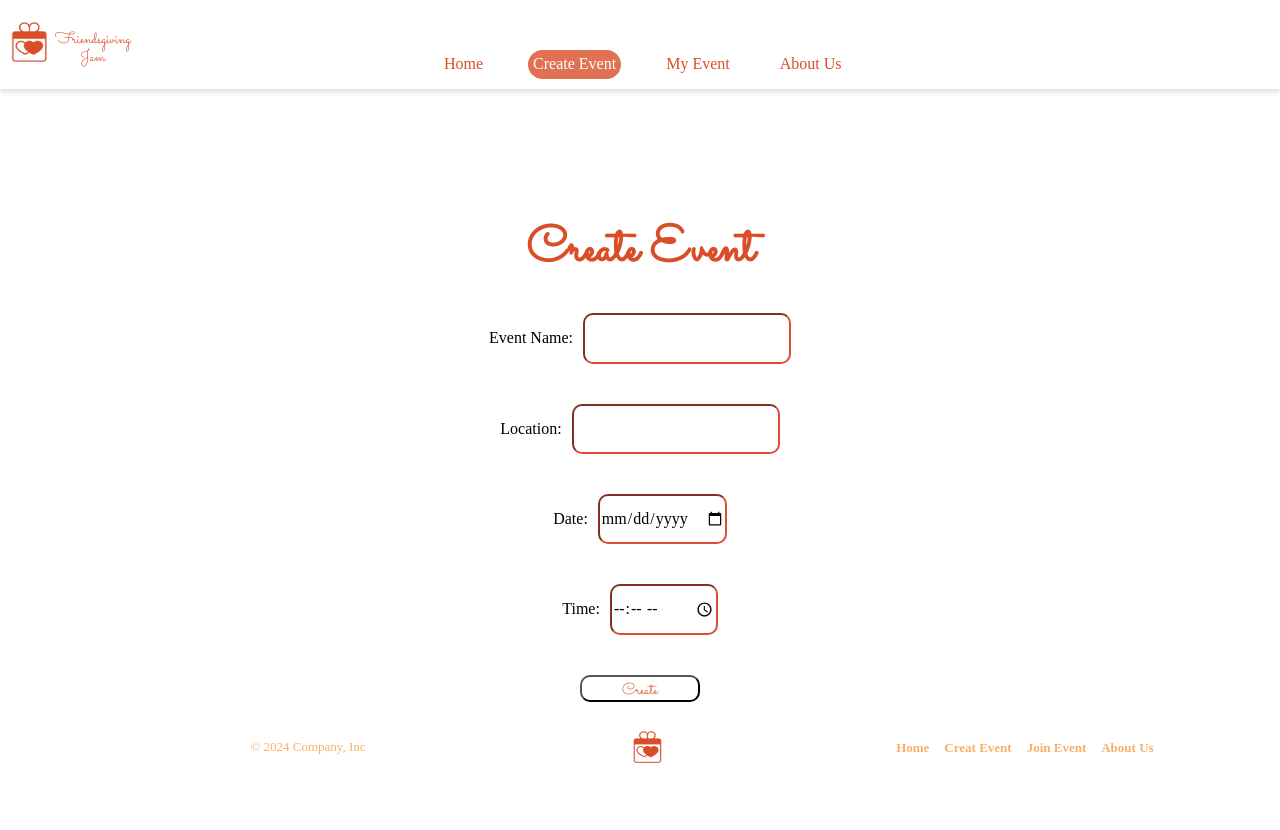
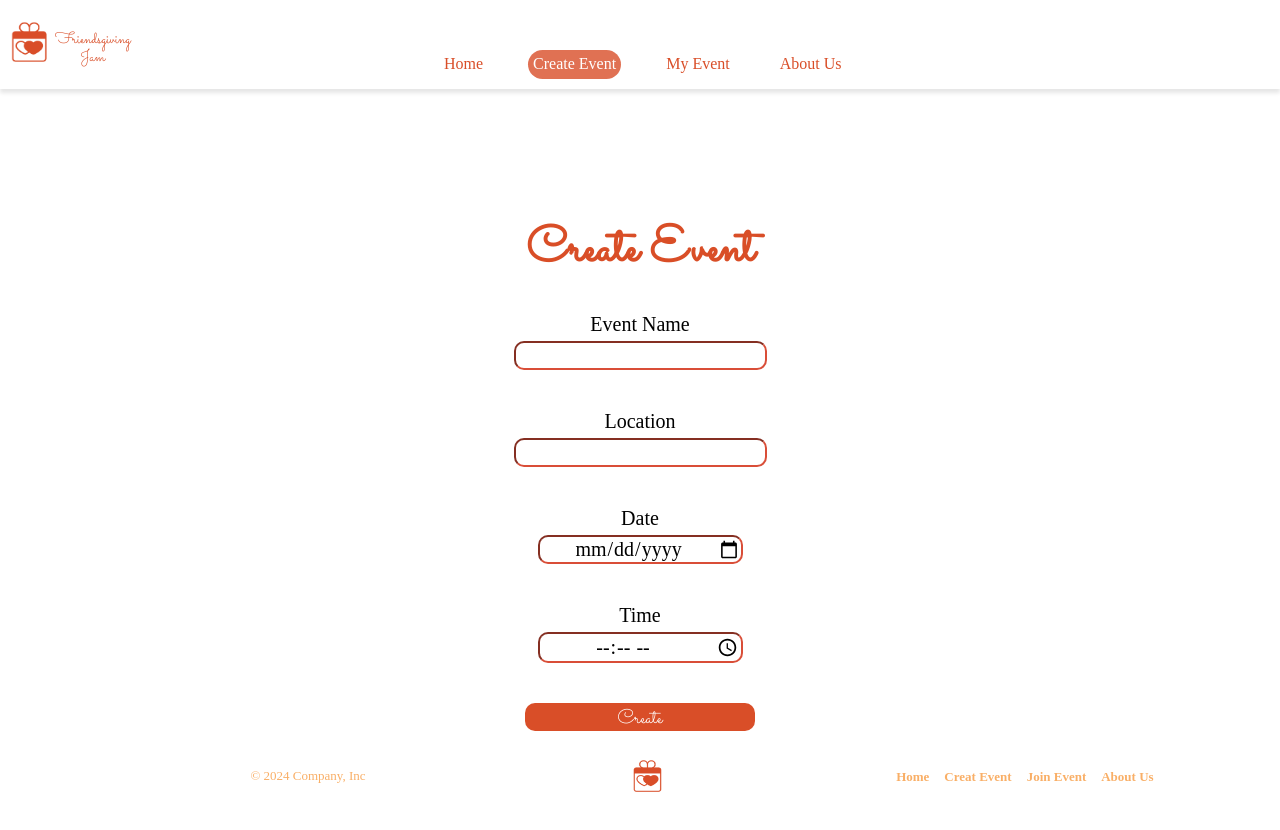
Before and after one commit to Sharrine8/code-jam_react, a React (Vite) app: page /#/events in a window 1280 px wide. Shown: the top 830 px of the page. Built offline with nearby package versions, Linux system fonts and the light colour scheme.

Commit message:
fix: create-event css -- align inputs

```diff
--- a/src/blocks/Form.css
+++ b/src/blocks/Form.css
@@ -7,14 +7,20 @@
 }
 
 .form__label {
-  display: flex;
-  gap: 10px;
+  font-size: 20px;
+  font-weight: 500;
+}
+
+.form__text {
+  margin: 0 0 5px;
 }
 
 .form__input {
   border-color: #d94e38;
   border-radius: 10px;
   color: black;
+  min-width: 200px;
+  text-align: center;
 }
 
 .form__input:focus {
@@ -25,7 +31,11 @@
 .form__button {
   font-family: "Sacramento", Arial, sans-serif;
   padding: 5px 40px 0;
-  color: #d94e27;
-  background-color: #fff;
+  color: #fff;
+  background-color: #d94e28;
   border-radius: 10px;
+  min-width: 230px;
+  border: none;
+  border-radius: 10px;
+  font-size: 20px;
 }
--- a/src/blocks/MyEvent.css
+++ b/src/blocks/MyEvent.css
@@ -5,7 +5,7 @@
 .my-event__title {
   font-family: "Sacramento", Arial, sans-serif;
   color: #d94e28;
-  margin-bottom: 0;
+  margin: 0 auto;
   font-size: 50px;
 }
 
--- a/src/components/App.jsx
+++ b/src/components/App.jsx
@@ -9,7 +9,7 @@ import "../blocks/App.css";
 
 function App() {
   return (
-    <div className="App">
+    <div className="app">
       <Header />
       <Routes>
         <Route path="/" element={<Main />} />
--- a/src/components/Form.jsx
+++ b/src/components/Form.jsx
@@ -26,7 +26,7 @@ function Form() {
   return (
     <form className="form" onSubmit={handleSubmit}>
       <label htmlFor="name" className="form__label">
-        <p className="form__text">Event Name:</p>
+        <p className="form__text">Event Name</p>
         <input
           type="text"
           id="name"
@@ -38,7 +38,7 @@ function Form() {
         />
       </label>
       <label htmlFor="location" className="form__label">
-        <p className="form__text">Location:</p>
+        <p className="form__text">Location</p>
         <input
           type="text"
           id="location"
@@ -50,7 +50,7 @@ function Form() {
         />
       </label>
       <label htmlFor="date" className="form__label">
-        <p className="form__text">Date:</p>
+        <p className="form__text">Date</p>
         <input
           type="date"
           id="date"
@@ -62,7 +62,7 @@ function Form() {
         />
       </label>
       <label htmlFor="time" className="form__label">
-        <p className="form__text">Time:</p>
+        <p className="form__text">Time</p>
         <input
           type="time"
           id="time"
```
